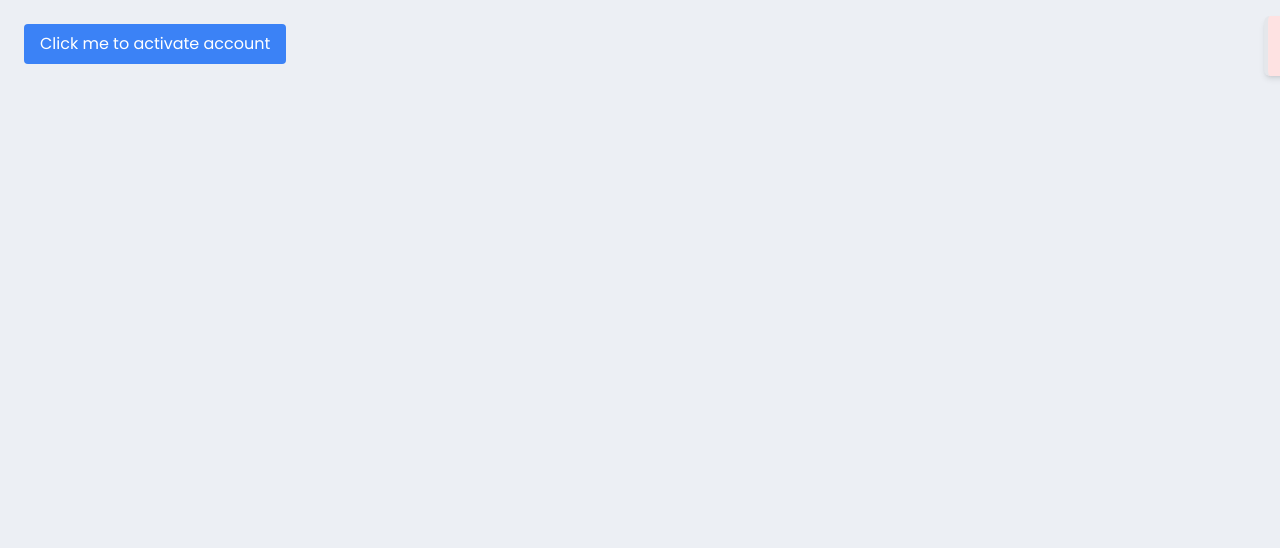
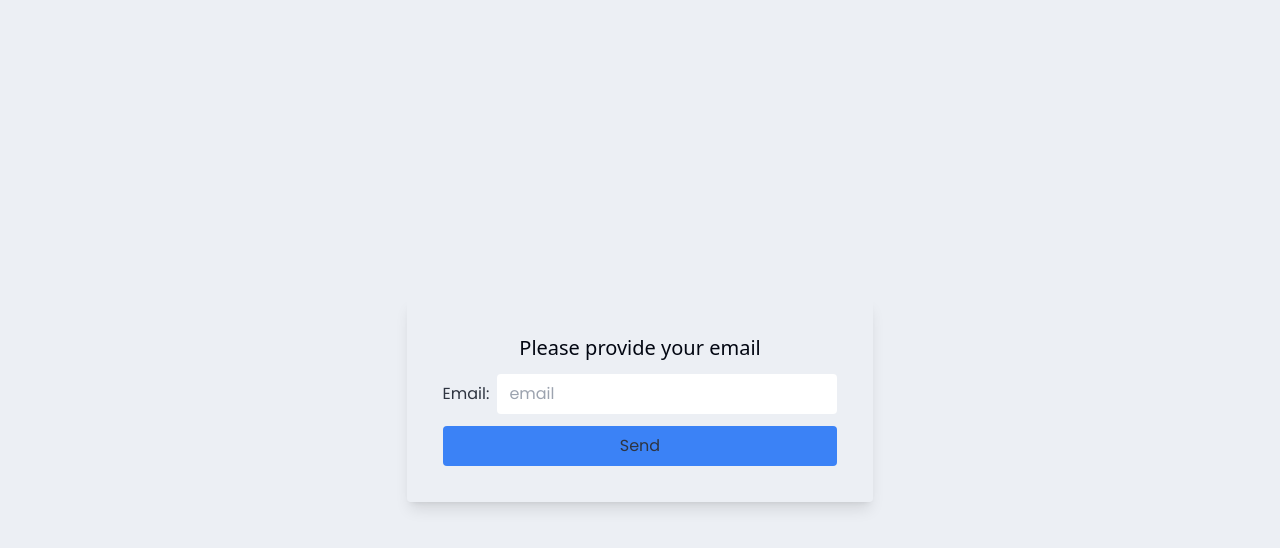
Before and after one commit to dansan-dsn/E-commerce, a React (Vite) app in the folder client/: page /activate-account in a window 1280 px wide. Shown: the top 548 px of the page. Built offline with nearby package versions, Linux system fonts and the light colour scheme.

Commit message:
user_verification

```diff
--- a/client/src/App.jsx
+++ b/client/src/App.jsx
@@ -14,6 +14,7 @@ import Account from "./pages/Account";
 import Help from "./pages/Help";
 import UserInfo from "./pages/user_info";
 import ActivateAccount from "./pages/ActivateAccount";
+import ResetPassword from "./pages/ResetPassword";
 
 const App = () => {
   const [loading, setLoading] = useState(false);
@@ -37,7 +38,7 @@ const App = () => {
           <Routes>
             <Route path="*" element={<NotFound />} />
             <Route path="/" element={<Landing />} />
-            <Route path="/dashboard" element={<Home />} />
+            <Route path="/dashboard/:userId" element={<Home />} />
             <Route path="/login" element={<Login />} />
             <Route path="/register" element={<Register />} />
             <Route path="/forgot_password" element={<ForgotPassword />} />
@@ -48,6 +49,7 @@ const App = () => {
             <Route path="/contact-us" element={<Help />} />
             <Route path="/user-info" element={<UserInfo />} />
             <Route path="/activate-account" element={<ActivateAccount />} />
+            <Route path="/reset_password" element={<ResetPassword />} />
           </Routes>
         )}
       </BrowserRouter>
--- a/client/src/components/Navbar.jsx
+++ b/client/src/components/Navbar.jsx
@@ -6,10 +6,11 @@ import Date from "./cards/CurrentDate";
 import Cart from "./cards/Cart";
 import { RxDropdownMenu } from "react-icons/rx";
 import { Im500Px } from "react-icons/im";
+import { IoClose } from "react-icons/io5";
 
 const Navbar = () => {
   const [querySearch, setQuerySearch] = useState("");
-  const [isMenu, setIsMenu] = useState(false);
+  const [isMenu, setIsMenu] = useState(true);
 
   const handleChange = (e) => {
     setQuerySearch(e.target.value);
@@ -27,11 +28,20 @@ const Navbar = () => {
     <div className="sticky top-0 left-0 w-full bg-gray-900 z-50 py-3 px-1 shadow-gray-400 shadow">
       <div className="container mx-auto flex flex-col xs:justify-between items-center relative">
         <div className="flex w-full items-center justify-between">
-          <RxDropdownMenu
-            className="size-10 mr-10 bg-gray-400 translate duration-300 ease-in-out hover:scale-110 p-1 rounded hover:bg-gray-500 cursor-pointer"
+          {/* <RxDropdownMenu
+
+          /> */}
+          <div
+            className=" mr-10  translate duration-300 rounded ease-in-out hover:scale-110  hover:bg-gray-500 cursor-pointer"
             title="Menu"
             onClick={handleMenu}
-          />
+          >
+            {isMenu ? (
+              <IoClose className=" p-1 size-10 text-gray-400 rounded" />
+            ) : (
+              <RxDropdownMenu className="size-10 bg-gray-400 p-1 rounded" />
+            )}
+          </div>
 
           <Link to="/dashboard" className=" font-bold ">
             <Im500Px className="size-10 -rotate-45 shadow-xl shadow-gray-500 p-1 cursor-pointer" />
--- a/client/src/pages/ActivateAccount.jsx
+++ b/client/src/pages/ActivateAccount.jsx
@@ -1,33 +1,68 @@
 import React, { useState, useEffect } from "react";
-import Notification from "../components/Notifications";
+import axios from "axios";
+import { useNavigate } from "react-router-dom";
 
 const ActivateAccount = () => {
-  const [showNotification, setShowNotification] = useState(false);
+  const [email, setEmail] = useState("");
+  const [err, setErr] = useState("");
+  const navigate = useNavigate();
 
-  //   useEffect(() => {
-  //     if (showNotification) {
-  //       const timer = setTimeout(() => {
-  //         setShowNotification(false);
-  //       }, 3000); // Automatically hide after 3 seconds
-  //       return () => clearTimeout(timer);
-  //     }
-  //   }, [showNotification]);
+  const handleSubmit = async (e) => {
+    e.preventDefault();
+    if (!email) return setErr("Please enter a valid email");
 
+    try {
+      const response = await axios.post("http://localhost:3003/user/activate", {
+        email,
+      });
+      localStorage.setItem("userEmail", response.data.email);
+      if (response.status === 200) {
+        setEmail("");
+        setErr("");
+        navigate("/verify");
+      }
+    } catch (error) {
+      if (error.response) {
+        switch (error.response.status) {
+          case 404:
+            setErr("Email not available");
+            break;
+          case 400:
+            return setErr("Email is already activated");
+          default:
+            setErr("An error occurred. Please try again.");
+            break;
+        }
+      }
+    }
+  };
   return (
-    <div className="p-6">
-      <button
-        onClick={() => setShowNotification(true)}
-        className="bg-blue-500 text-white px-4 py-2 rounded"
+    <div className="p-6 flex justify-center h-screen items-center">
+      <form
+        onSubmit={handleSubmit}
+        className="flex flex-col gap-3 md:p-9 rounded shadow-lg relative"
       >
-        Click me to activate account
-      </button>
-
-      <Notification
-        message="This is a notification message!"
-        type="error"
-        show={showNotification}
-        onClose={() => setShowNotification(false)}
-      />
+        <h3 className="text-gray-950 text-xl font-sans text-center">
+          Please provide your email
+        </h3>
+        {err && (
+          <div className="text-red-800 w-full -mb-3 drop-shadow-2xl">{err}</div>
+        )}
+        <label className="flex items-center">
+          <span className="hidden md:block">Email:</span>
+          <input
+            type="email"
+            id="email"
+            value={email}
+            onChange={(e) => setEmail(e.target.value)}
+            placeholder="email"
+            className="ml-2 border-none outline-none rounded focus:border-green-400"
+          />
+        </label>
+        <button className="w-full bg-blue-500 p-2 rounded hover:scale-105 right-0">
+          Send
+        </button>
+      </form>
     </div>
   );
 };
--- a/client/src/pages/ForgotPassword.jsx
+++ b/client/src/pages/ForgotPassword.jsx
@@ -5,21 +5,40 @@ import backgroundImg from "../assets/images/shop.jpg";
 import useImage from "../assets/images/shopping cart.jpeg";
 import { validateEmail } from "../utils/validator";
 import { IoIosArrowBack } from "react-icons/io";
+import axios from "axios";
 
 const ForgotPassword = () => {
   const [email, setEmail] = useState("");
   const [error, setError] = useState(null);
   const navigate = useNavigate();
 
-  const handlePasswordReset = (e) => {
+  const handlePasswordReset = async (e) => {
     e.preventDefault();
     if (!validateEmail(email)) {
       setError("Please enter a valid email address");
       return;
     }
-    setEmail("");
-    setError("");
-    navigate("/forgot_password/verify");
+    try {
+      const response = await axios.post(
+        "http://localhost:3003/user/forgot_password",
+        { email }
+      );
+      localStorage.setItem("userEmail", response.data.email);
+      if (response.status === 200) {
+        setEmail("");
+        setError("");
+        navigate("/verify");
+      }
+    } catch (error) {
+      if (error.response) {
+        const status = error.response.status;
+        if (status === 404) {
+          setError("Email is not found");
+        } else {
+          setError("An error occurred. Please try again.");
+        }
+      }
+    }
   };
   return (
     <div
@@ -39,9 +58,7 @@ const ForgotPassword = () => {
             Forgot Password
           </h2>
           {error && (
-            <p className="text-amber-300 w-full -mb-3 drop-shadow-2xl">
-              {error}
-            </p>
+            <p className="text-red-800 w-full -mb-3 drop-shadow-2xl">{error}</p>
           )}
           <p className="flex-none justify-start text-slate-300">
             Enter email to send password reset OTP*
--- a/client/src/pages/Login.jsx
+++ b/client/src/pages/Login.jsx
@@ -33,10 +33,11 @@ const Login = () => {
       });
       localStorage.setItem("userEmail", response.data.email);
       if (response.status === 200) {
+        const userId = response.data.userId;
         setEmail("");
         setPassword("");
         setError("");
-        navigate("/dashboard");
+        navigate(`/dashboard/${userId}`);
       } else if (response.status === 201) {
         navigate("/verify");
       }
--- a/client/src/pages/OtpVerification.jsx
+++ b/client/src/pages/OtpVerification.jsx
@@ -1,5 +1,5 @@
 import React, { useState, useEffect } from "react";
-import { useNavigate } from "react-router-dom";
+import { useNavigate, useLocation } from "react-router-dom";
 import backgroundImg from "../assets/images/lock.jpg";
 import useImage from "../assets/images/shopping cart.jpeg";
 import axios from "axios";
@@ -9,6 +9,7 @@ const OtpVerification = () => {
   const [message, setMessage] = useState("");
   const [email, setEmail] = useState("");
   const navigate = useNavigate();
+  const location = useLocation();
 
   useEffect(() => {
     const storedEmail = localStorage.getItem("userEmail");
@@ -19,6 +20,17 @@ const OtpVerification = () => {
       setMessage("Email not found. Please register or log in first.");
     }
   }, []);
+
+  useEffect(() => {
+    const storedEmail = localStorage.getItem("userEmail");
+    if (location.pathname.startsWith("/forgot_password")) {
+      if (storedEmail) {
+        navigate(`/reset_password?email=${encodeURIComponent(storedEmail)}`);
+      } else {
+        setMessage("Email not found. Please register or log in first.");
+      }
+    }
+  }, [location, navigate]);
 
   const handleChange = (e, index) => {
     const newCode = [...code];
@@ -36,7 +48,11 @@ const OtpVerification = () => {
         otp,
       });
       if (response.status === 200) {
-        navigate("/user-info");
+        if (!response.data.username) {
+          navigate("/user-info");
+        } else {
+          navigate("/login");
+        }
       }
     } catch (err) {
       if (err.response) {
--- a/client/src/pages/Register.jsx
+++ b/client/src/pages/Register.jsx
@@ -82,9 +82,7 @@ const Register = () => {
             <span className="hidden md:block border-t-2 border-neutral-300 w-16 ml-4"></span>
           </div>
           {error && (
-            <p className="text-amber-300 w-full -mb-3 drop-shadow-2xl">
-              {error}
-            </p>
+            <p className="text-red-800 w-full -mb-3 drop-shadow-2xl">{error}</p>
           )}
           <form
             className="flex flex-col items-center"
--- /dev/null
+++ b/client/src/pages/ResetPassword.jsx
@@ -0,0 +1,9 @@
+import React, { useState } from "react";
+import { useNavigate } from "react-router-dom";
+import axios from "axios";
+
+const ResetPassword = () => {
+  return <div>ResetPassword</div>;
+};
+
+export default ResetPassword;
```
Also changed, not shown: 1 other file (tests, documents, lock files or other folders).
